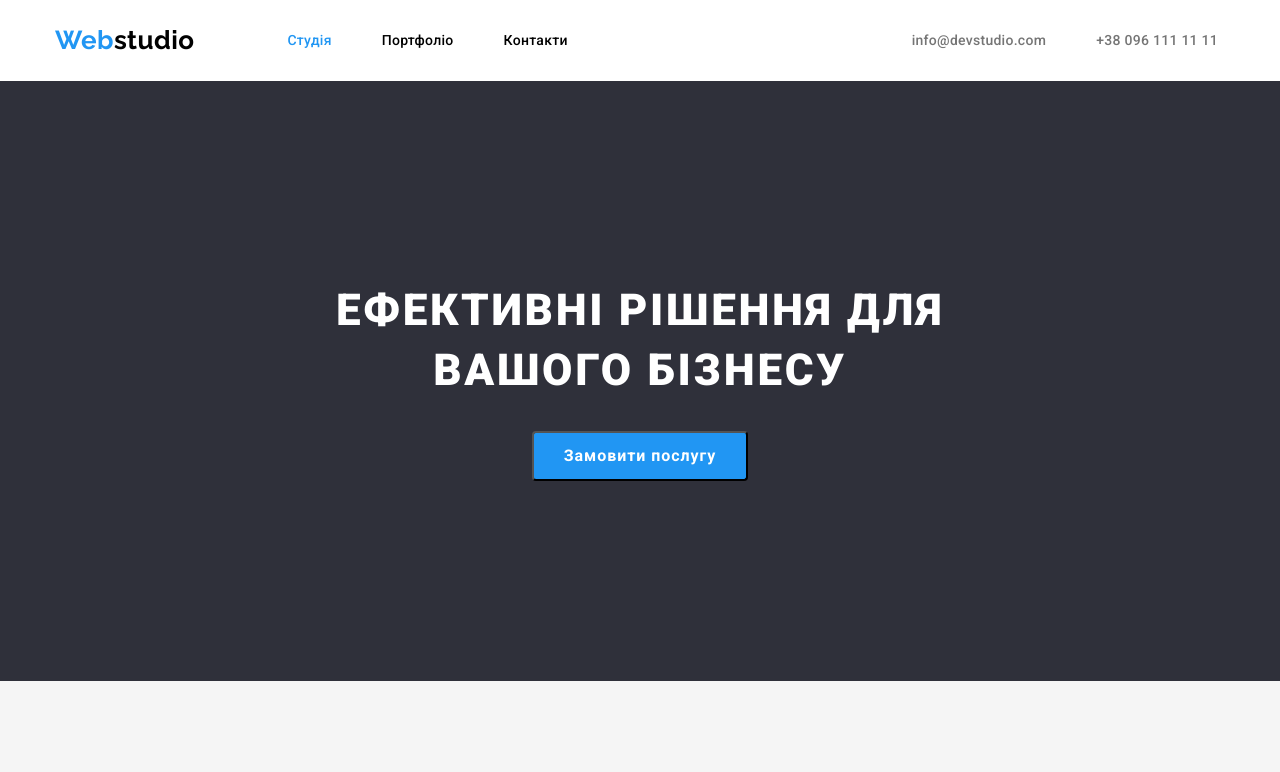
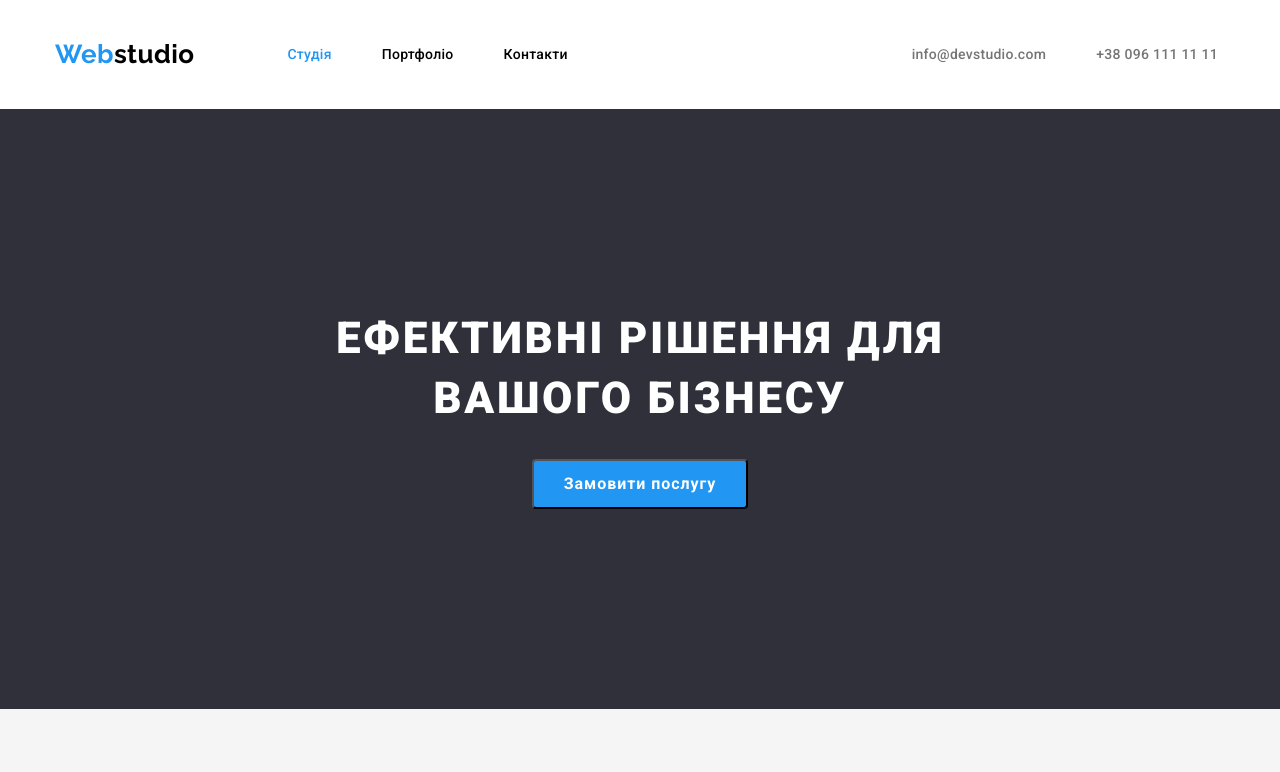
Before and after one commit to Darina505/project, a plain HTML site: page index.html in a window 1280 px wide. Shown: the top 772 px of the page. Drawn offline with nearby package versions, Linux system fonts and the light colour scheme.

Commit message:
Add files via upload

```diff
--- a/Css/styles.css
+++ b/Css/styles.css
@@ -67,8 +67,10 @@ body {
   color: var(--accent-color);
 }
 /*site-nav*/
+.page-header nav{
+  margin: 32px 0px 32px 93px;
+}
 .site-nav {
-  margin: 32px 0px 32px 93px;
   padding-left: 0px;
   display: flex;
   flex-direction: row;
@@ -90,11 +92,13 @@ body {
   color: var(--accent-color);
 }
 /*site-auth*/
+.page-header address{
+  margin-left: 344px;
+  margin-right: auto;
+}
 .site-auth {
   display: flex;
   padding-left: 0px;
-  margin-left: 344px;
-  margin-right: auto;
 }
 .site-auth li:not(:first-child) {
   margin-left: 50px;
```
